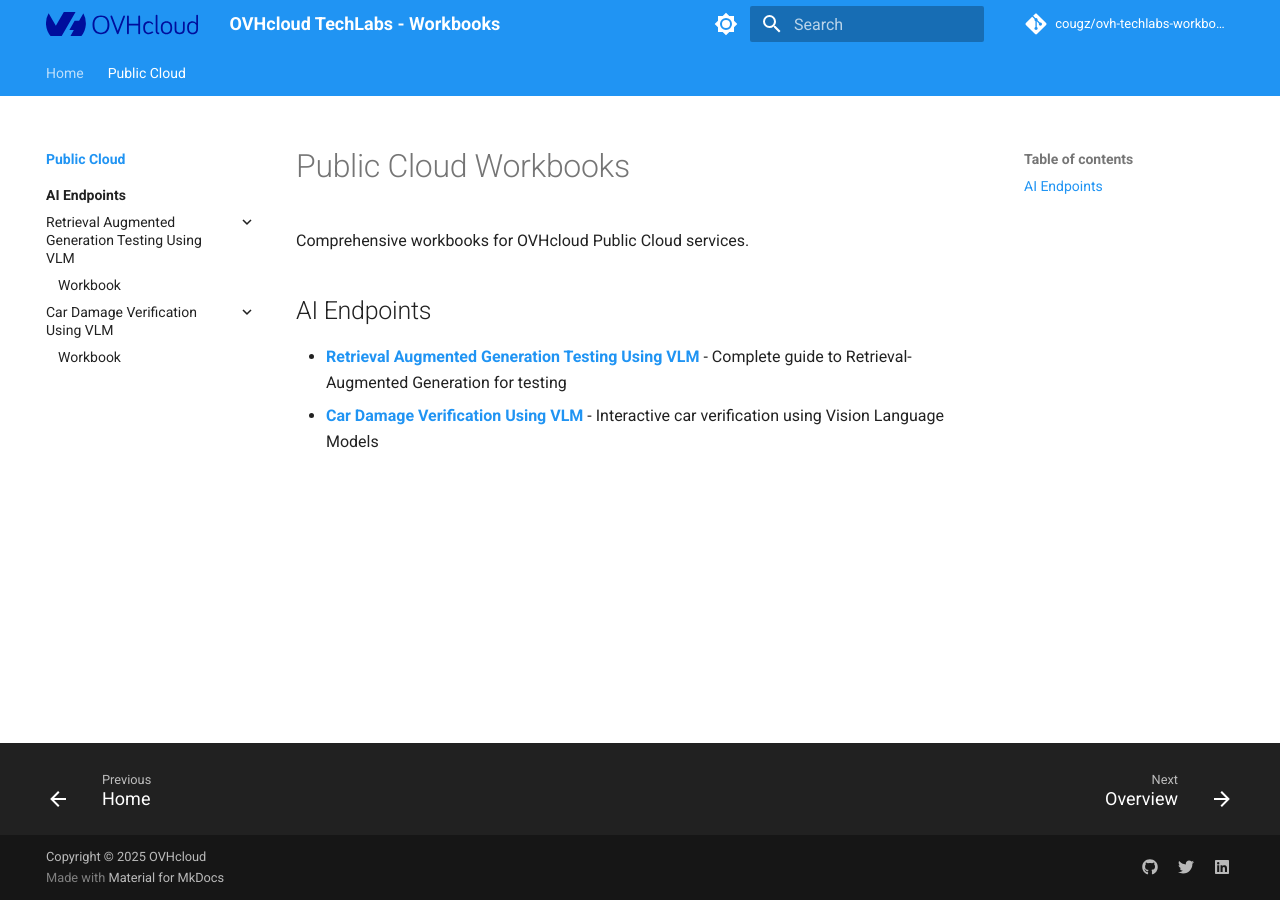
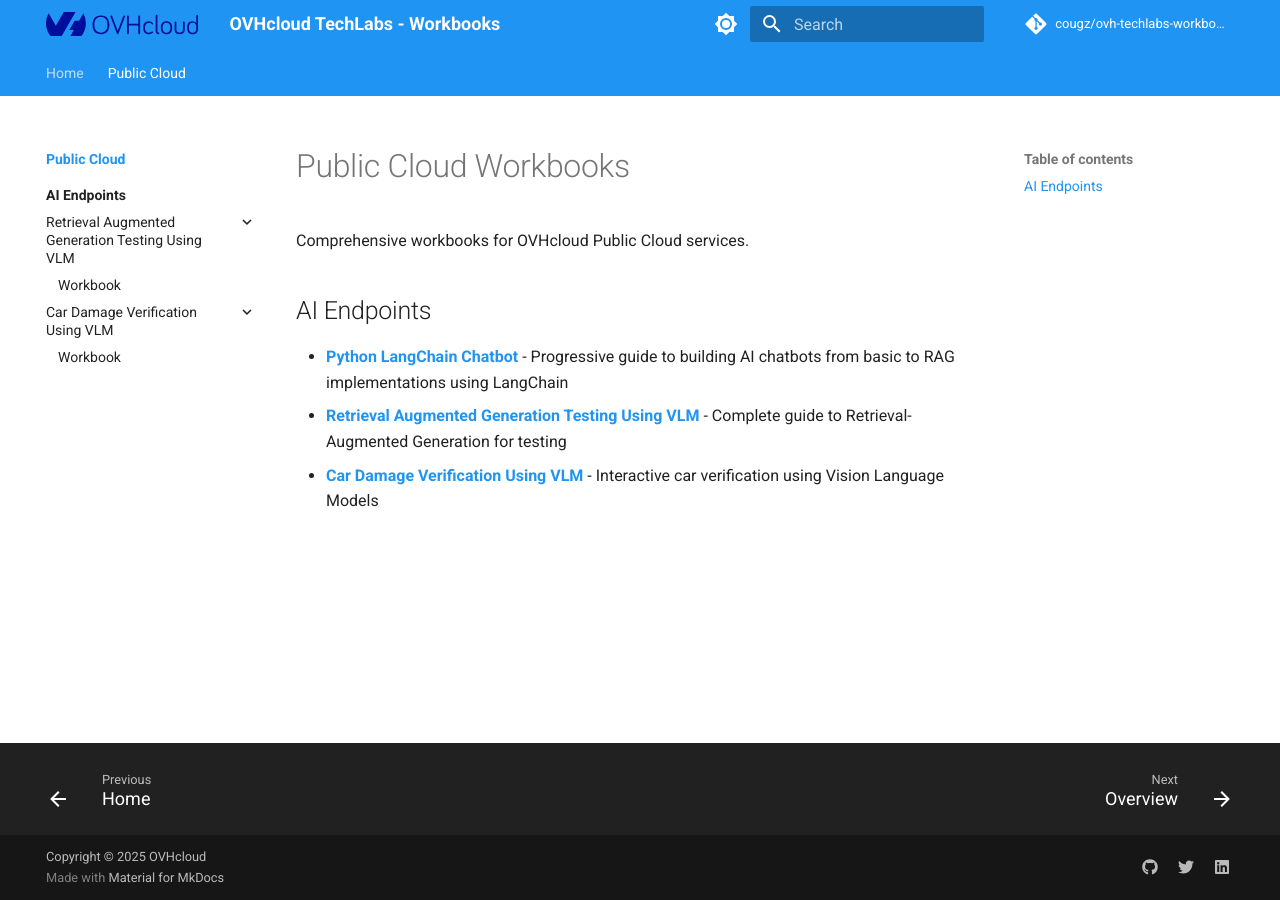
Before and after one commit to cougz/ovh-techlabs-workbooks, an MkDocs documentation site: the page built from docs/public-cloud/index.md, in a window 1280 px wide. Built offline with MkDocs 1.6.1 and Material for MkDocs 9.7.7, drawn with Linux system fonts in a browser that asks for light colours; comment, search, counter and statistics services are not loaded.

Commit message:
docs: update navigation to include Python LangChain chatbot workbook
- Add Python LangChain chatbot entry to AI Endpoints index
- Position new workbook prominently at the top of workbook lists
- Include descriptive text highlighting progressive learning approach
- Improve discoverability through enhanced navigation structure

```diff
--- a/docs/public-cloud/index.md
+++ b/docs/public-cloud/index.md
@@ -4,5 +4,6 @@ Comprehensive workbooks for OVHcloud Public Cloud services.
 
 ## AI Endpoints
 
+- [**Python LangChain Chatbot**](ai-endpoints/python-langchain-chatbot/) - Progressive guide to building AI chatbots from basic to RAG implementations using LangChain
 - [**Retrieval Augmented Generation Testing Using VLM**](ai-endpoints/retrieval-augmented-generation-testing-using-vlm/) - Complete guide to Retrieval-Augmented Generation for testing
 - [**Car Damage Verification Using VLM**](ai-endpoints/car-damage-verification-using-vlm/) - Interactive car verification using Vision Language Models
```
Also changed, not shown: docs/public-cloud/ai-endpoints/index.md (+2 -0 lines).
